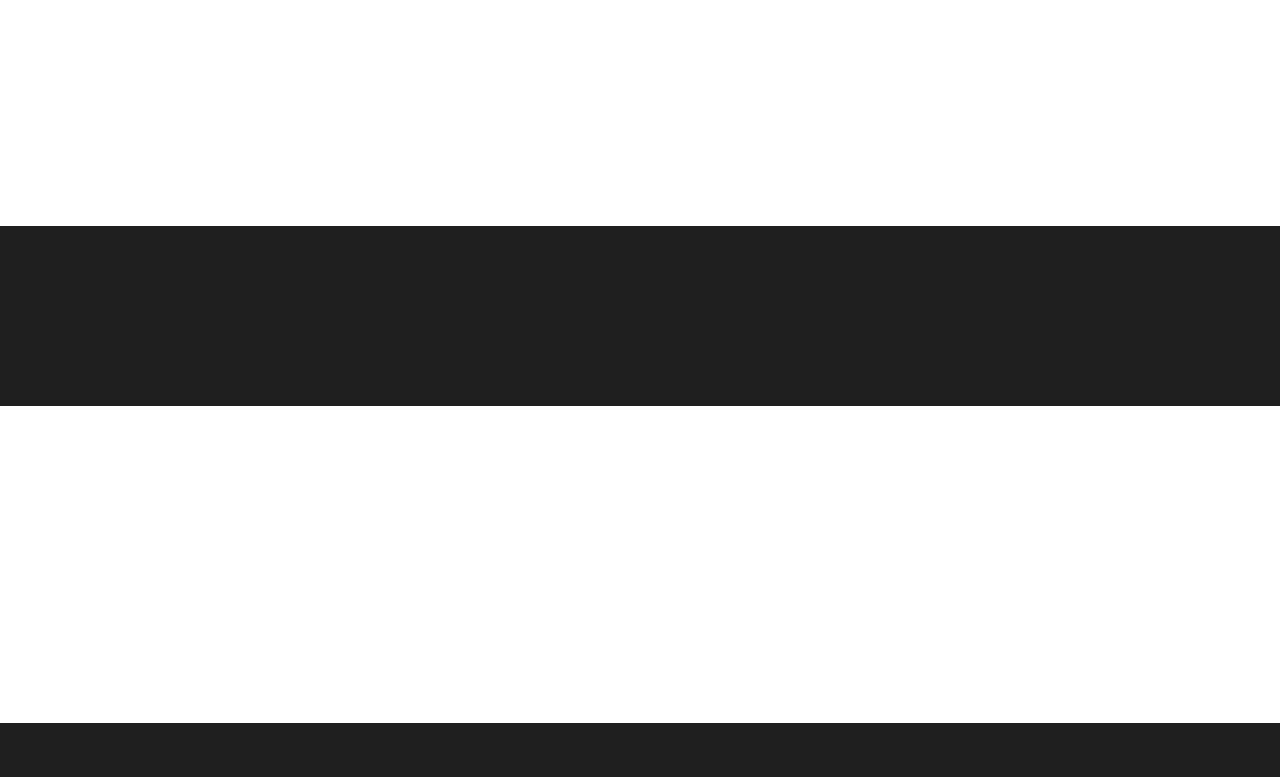
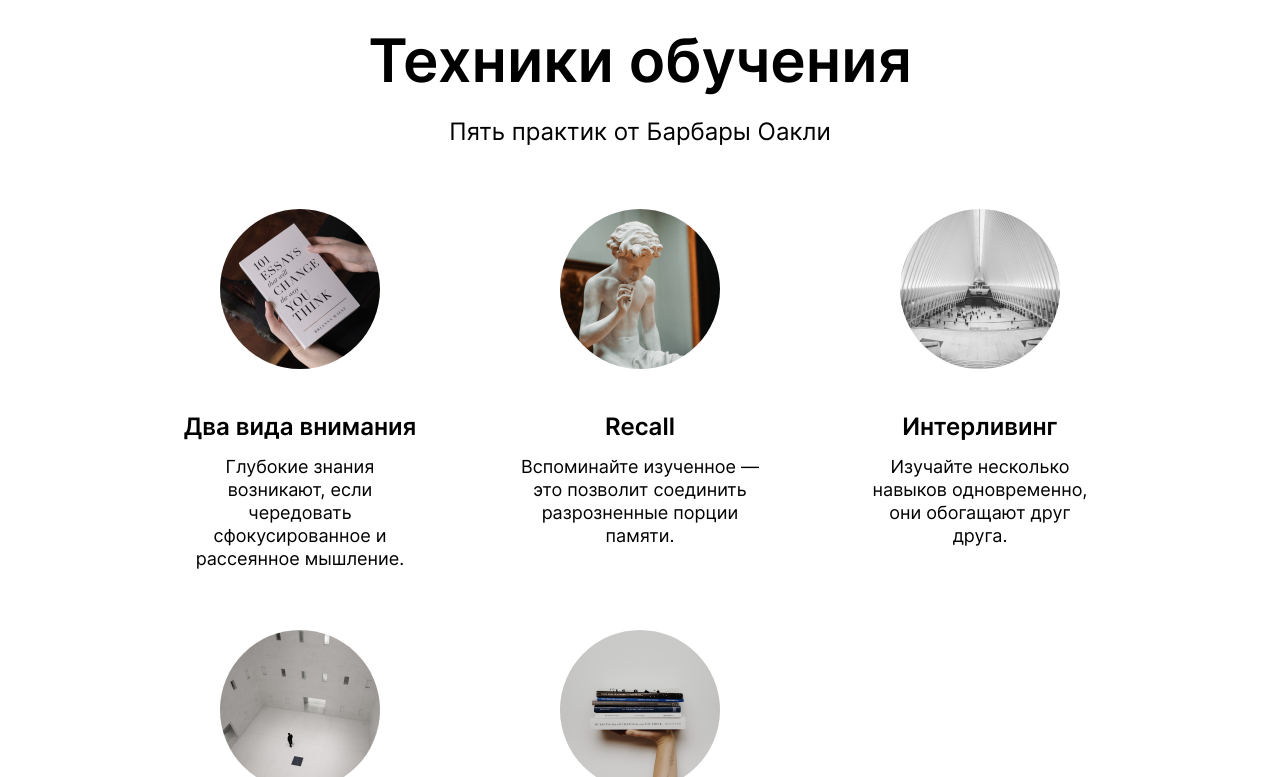
Before and after one commit to nikare/how-to-learn-plus, a plain HTML site: page index.html in a window 1280 px wide. Shown: the part 1330-2107 px from the top of the page. Drawn offline with Linux system fonts and the light colour scheme.

Commit message:
Added and styled techniques section

```diff
--- /dev/null
+++ b/blocks/cards/__description/cards__description.css
@@ -0,0 +1,5 @@
+.cards__description {
+  font-size: 18px;
+  line-height: 23px;
+  margin: 16px 0 0;
+}
--- /dev/null
+++ b/blocks/cards/__image/cards__image.css
@@ -0,0 +1,7 @@
+.cards__image {
+  width: 160px;
+  height: 160px;
+  border-radius: 50%;
+  overflow: hidden;
+  background-size: cover;
+}
--- /dev/null
+++ b/blocks/cards/__item/cards__item.css
@@ -0,0 +1,9 @@
+.cards__item {
+  text-align: center;
+  width: 240px;
+  margin-top: 60px;
+}
+
+.cards__item:not(:nth-of-type(3)) {
+  margin-right: 100px;
+}
--- /dev/null
+++ b/blocks/cards/__title/cards__title.css
@@ -0,0 +1,6 @@
+.cards__title {
+  font-size: 24px;
+  line-height: 24px;
+  font-weight: 600;
+  margin: 43px 0 0;
+}
--- /dev/null
+++ b/blocks/cards/cards.css
@@ -0,0 +1,8 @@
+.cards {
+  display: flex;
+  flex-wrap: wrap;
+  list-style: none;
+  width: 920px;
+  padding: 0;
+  margin: 0 auto;
+}
--- /dev/null
+++ b/blocks/subtitle/subtitle.css
@@ -0,0 +1,7 @@
+.subtitle {
+  text-align: center;
+  max-width: 60%;
+  font-size: 24px;
+  line-height: 34px;
+  margin: 0 auto;
+}
--- /dev/null
+++ b/blocks/title/title.css
@@ -0,0 +1,8 @@
+.title {
+  text-align: center;
+  max-width: 60%;
+  font-size: 60px;
+  line-height: 1.15;
+  font-weight: 600;
+  margin: 0 auto 20px;
+}
--- a/index.html
+++ b/index.html
@@ -45,7 +45,57 @@
           </div>
         </section>
 
-        <section class="techniques"></section>
+        <section class="techniques">
+          <h2 class="section-title title">Техники обучения</h2>
+          <p class="section-subtitle subtitle">Пять практик от Барбары Оакли</p>
+          <ul class="cards">
+            <li class="cards__item">
+              <img
+                class="cards__image"
+                src="./images/cards-attention.png"
+                alt="Два вида внимания"
+              />
+              <h3 class="cards__title">Два вида внимания</h3>
+              <p class="cards__description">
+                Глубокие знания возникают, если чередовать сфокусированное и рассеянное мышление.
+              </p>
+            </li>
+            <li class="cards__item">
+              <img class="cards__image" src="./images/cards-recall.png" alt="Recall" />
+              <h3 class="cards__title">Recall</h3>
+              <p class="cards__description">
+                Вспоминайте изученное — это позволит соединить разрозненные порции памяти.
+              </p>
+            </li>
+            <li class="cards__item">
+              <img class="cards__image" src="./images/cards-interliving.png" alt="Интерливинг" />
+              <h3 class="cards__title">Интерливинг</h3>
+              <p class="cards__description">
+                Изучайте несколько навыков одновременно, они обогащают друг друга.
+              </p>
+            </li>
+            <li class="cards__item">
+              <img class="cards__image" src="./images/cards-question.png" alt="Вопросы" />
+              <h3 class="cards__title">Вопросы</h3>
+              <p class="cards__description">
+                Слушая преподавателя, придумывайте хороший вопрос, который вас действительно
+                волнует.
+              </p>
+            </li>
+            <li class="cards__item">
+              <img
+                class="cards__image"
+                src="./images/cards-competence.png"
+                alt="Иллюзия компетентности"
+              />
+              <h3 class="cards__title">Иллюзия компетентности</h3>
+              <p class="cards__description">
+                Повторите про себя, запишите, расскажите другу: вам только кажется, что вы владеете
+                новой темой.
+              </p>
+            </li>
+          </ul>
+        </section>
 
         <section class="digits"></section>
 
--- a/pages/index.css
+++ b/pages/index.css
@@ -7,6 +7,8 @@
 /* mixins */
 @import url('../blocks/dark-block/dark-block.css');
 @import url('../blocks/link/link.css');
+@import url('../blocks/title/title.css');
+@import url('../blocks/subtitle/subtitle.css');
 
 /* page */
 @import url('../blocks/page/page.css');
@@ -40,6 +42,13 @@
 /* techniques */
 @import url('../blocks/techniques/techniques.css');
 
+/* cards */
+@import url('../blocks/cards/cards.css');
+@import url('../blocks/cards/__item/cards__item.css');
+@import url('../blocks/cards/__image/cards__image.css');
+@import url('../blocks/cards/__title/cards__title.css');
+@import url('../blocks/cards/__description/cards__description.css');
+
 /* digits */
 @import url('../blocks/digits/digits.css');
 
```
